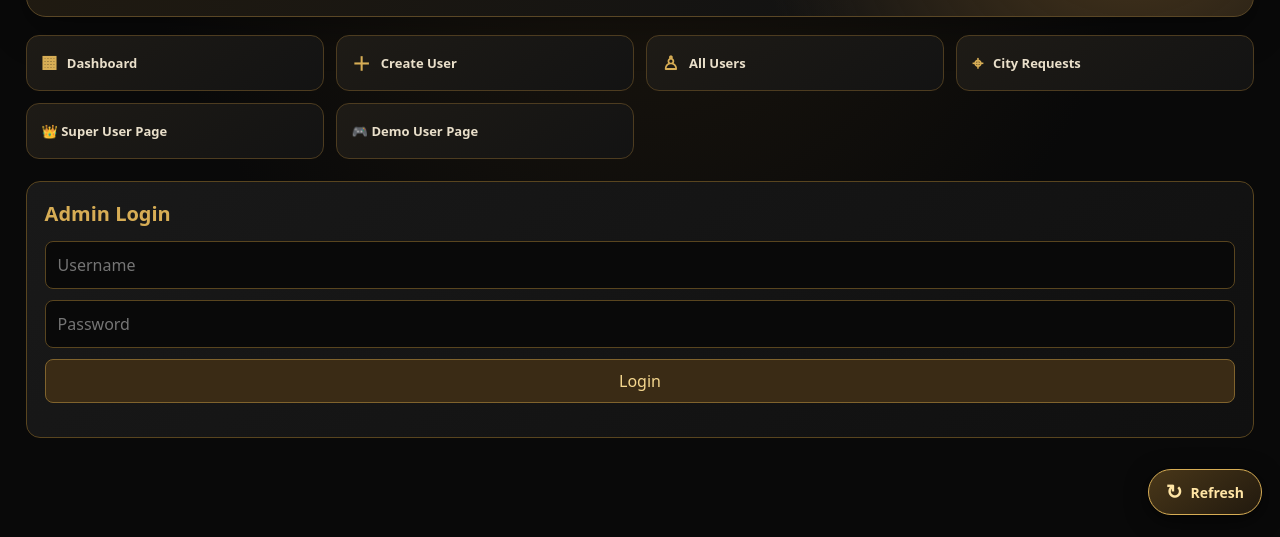
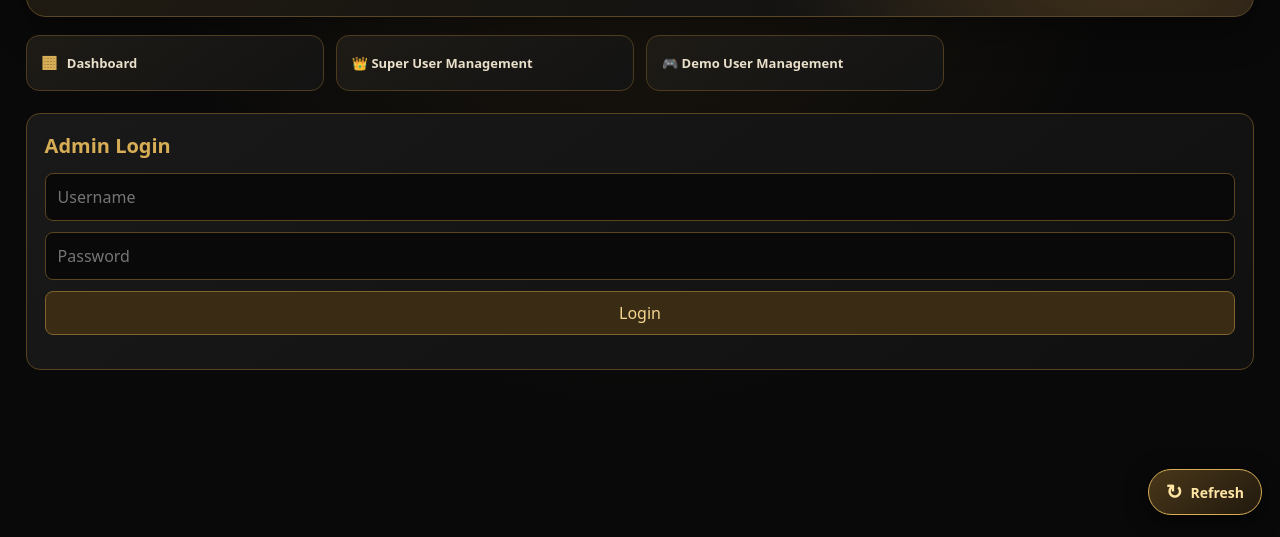
Before and after one commit to jasmelsolanki2017-svg/rk-bhai-results-portal-, a website: page public/admin-users.html in a window 1280 px wide. Shown: the part 263-800 px from the top of the page. Drawn offline with Linux system fonts and the light colour scheme; no server answers.

Commit message:
Simplify dedicated user management navigation

```diff
--- a/public/admin-users.html
+++ b/public/admin-users.html
@@ -1,7 +1,7 @@
 <!doctype html>
 <html lang="hi"><head><meta charset="utf-8"><meta name="viewport" content="width=device-width,initial-scale=1"><meta name="robots" content="noindex,nofollow,noarchive"><title>👑 Satta king 👑 | User Management</title><link rel="stylesheet" href="/style.css"></head>
 <body><header class="pro-header"><div class="pro-brand"><div class="brand-mark">👑 Satta king 👑</div><div><div class="brand">👑 Satta king 👑</div><p>PORTAL CONTROL CENTER</p></div></div><div class="pro-header-right"><span class="admin-live-dot">ADMIN WORKSPACE</span><a class="pro-nav-link" href="/">View Website ↗</a></div></header><main class="pro-main">
-<section class="pro-welcome"><div><span class="eyebrow">ACCOUNT CONTROL</span><h1 id="userManagementTitle">User Management</h1><p id="userManagementDescription">Users, access duration और city approval requests manage करें।</p></div><a class="pro-back" href="/admin">← Dashboard</a></section><nav class="pro-shortcuts"><a href="/admin"><span>▦</span> Dashboard</a><a href="#createUserForm"><span>＋</span> Create User</a><a href="#usersList"><span>♙</span> All Users</a><a href="#cityRequests"><span>⌖</span> City Requests</a><a href="/admin-superusers.html">👑 Super User Page</a><a href="/admin-demo-users.html">🎮 Demo User Page</a></nav>
+<section class="pro-welcome"><div><span class="eyebrow">ACCOUNT CONTROL</span><h1 id="userManagementTitle">User Management</h1><p id="userManagementDescription">Users, access duration और city approval requests manage करें।</p></div><a class="pro-back" href="/admin">← Dashboard</a></section><nav class="pro-shortcuts"><a href="/admin"><span>▦</span> Dashboard</a><a href="/admin-superusers.html">👑 Super User Management</a><a href="/admin-demo-users.html">🎮 Demo User Management</a></nav>
 <section id="loginBox" class="admin-box" hidden><h2>Admin Login</h2><form id="loginForm"><input name="username" autocomplete="username" placeholder="Username" required><input name="password" type="password" autocomplete="current-password" placeholder="Password" required><button type="submit">Login</button></form><p id="loginMsg" class="muted"></p></section>
 <div id="managePanel" hidden>
 
```
